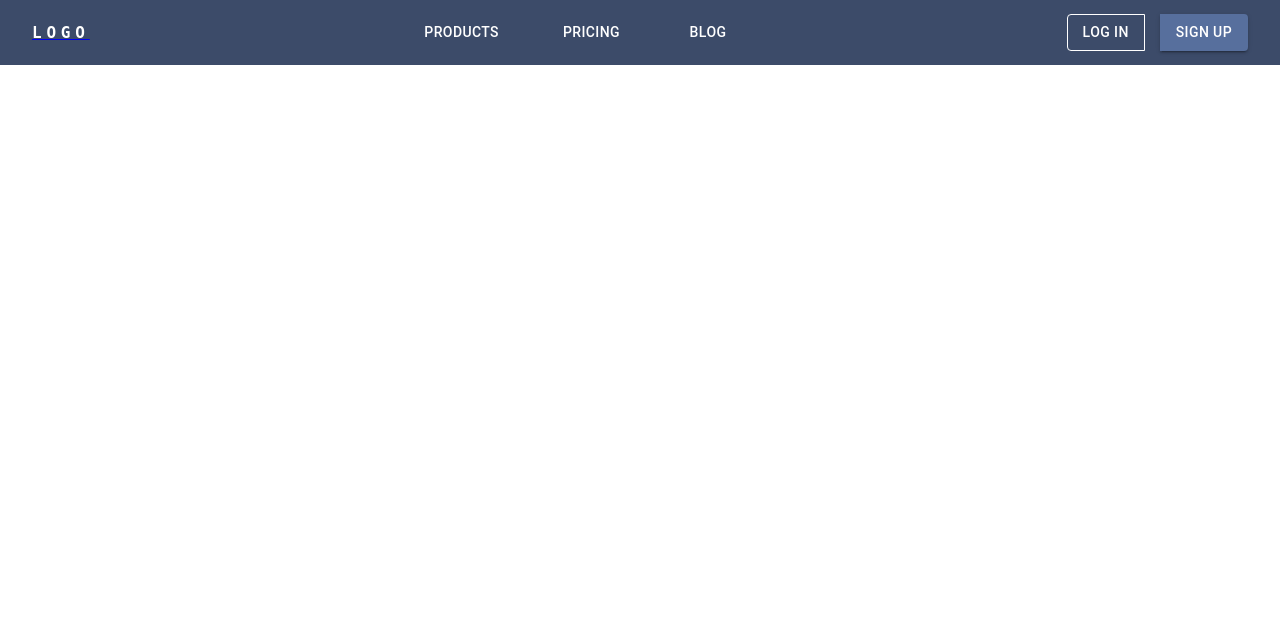
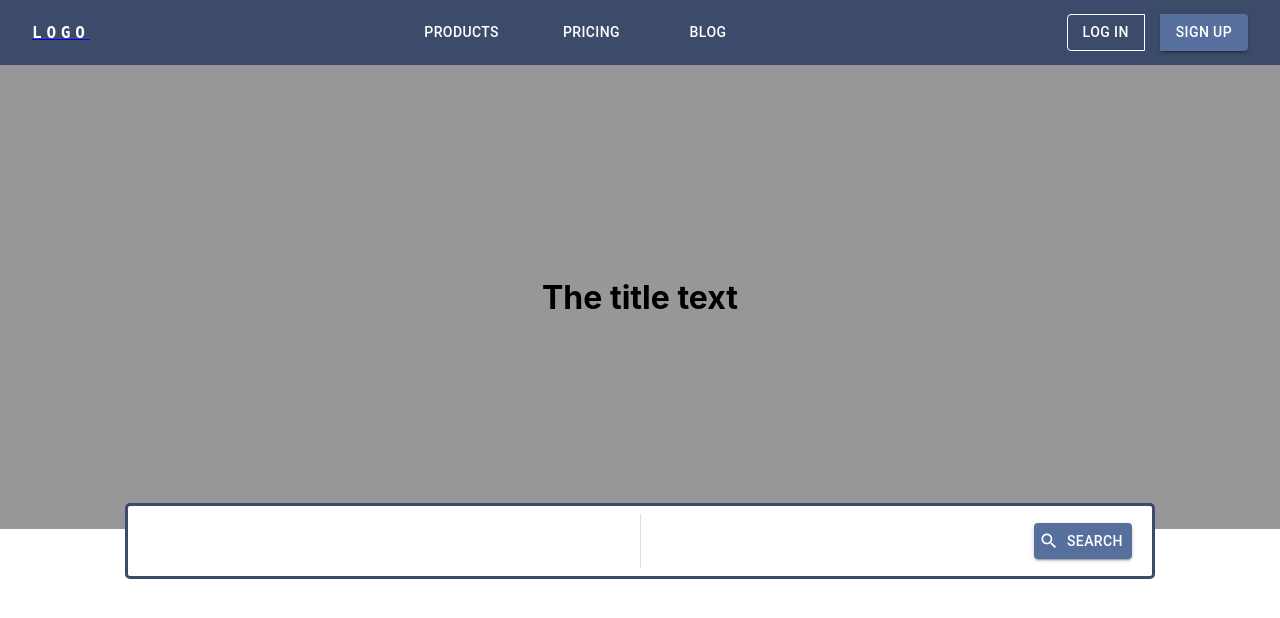
Before and after one commit to dylanoldfield/mirror-comp9900, a React (Create React App) app in the folder client/: page / in a window 1280 px wide. Shown: the top 618 px of the page. Built offline with nearby package versions, Linux system fonts and the light colour scheme.

Commit message:
finish header

```diff
--- a/client/package.json
+++ b/client/package.json
@@ -7,9 +7,11 @@
     "@emotion/styled": "^11.10.4",
     "@mui/icons-material": "^5.10.6",
     "@mui/material": "^5.10.6",
+    "@mui/x-date-pickers": "^5.0.2",
     "@testing-library/jest-dom": "^5.16.5",
     "@testing-library/react": "^13.4.0",
     "@testing-library/user-event": "^13.5.0",
+    "dayjs": "^1.11.5",
     "react": "^18.2.0",
     "react-dom": "^18.2.0",
     "react-router-dom": "^6.4.0",
--- a/client/src/App.js
+++ b/client/src/App.js
@@ -1,12 +1,12 @@
 import './App.css';
-import NavBar from './components/NavBar';
+import Landing from './pages/Landing/Landing';
 import { BrowserRouter, Routes, Route } from 'react-router-dom';
 
 function App() {
   return (
     <BrowserRouter>
       <Routes>
-        <Route path="/" element={<NavBar />} />
+        <Route path="/" element={<Landing />} />
       </Routes>
     </BrowserRouter>
   );
--- /dev/null
+++ b/client/src/components/Header/Header.css
@@ -0,0 +1,51 @@
+.header {
+  width: 100vw;
+  background-color: #979797;
+  height: 464px;
+  position: relative;
+  display: flex;
+  flex-direction: column;
+  justify-content: center;
+  align-items: center;
+}
+
+.header .title {
+  margin: 0;
+}
+
+.header .search_container {
+  position: absolute;
+  width: 80%;
+  height: 70px;
+  bottom: -50px;
+  display: flex;
+  background-color: white;
+  border: 3px solid #3c4b69;
+  border-radius: 5px;
+}
+
+.header .search_container .search_box {
+  display: flex;
+  align-items: center;
+  flex: 1;
+}
+
+.header .search_container .search_box input {
+  flex: 1;
+  outline: none;
+  font-size: 24px;
+  background-color: transparent;
+  border: none;
+  margin-left: 20px;
+  color: #7b7b7b;
+}
+
+.header .search_container .search_box .search_button {
+  width: 100px;
+  margin: 0 20px;
+  background-color: #576f9d;
+}
+
+.search_box fieldset {
+  border: none;
+}
--- /dev/null
+++ b/client/src/components/Header/Header.jsx
@@ -0,0 +1,39 @@
+import React, { useState } from 'react';
+import { Button, Divider } from '@mui/material';
+import SearchIcon from '@mui/icons-material/Search';
+import TextField from '@mui/material/TextField';
+import { AdapterDayjs } from '@mui/x-date-pickers/AdapterDayjs';
+import { LocalizationProvider } from '@mui/x-date-pickers/LocalizationProvider';
+import { DatePicker } from '@mui/x-date-pickers/DatePicker';
+import './Header.css';
+
+const Header = () => {
+  const [value, setValue] = useState(null);
+  return (
+    <div className="header">
+      <h1 className="title">The title text</h1>
+      <div className="search_container">
+        <div className="search_box">
+          <input type="text" />
+        </div>
+        <Divider orientation="vertical" variant="middle" flexItem />
+        <div className="search_box">
+          <LocalizationProvider dateAdapter={AdapterDayjs}>
+            <DatePicker
+              value={value}
+              onChange={(newValue) => {
+                setValue(newValue);
+              }}
+              renderInput={(params) => <TextField className="search_date" {...params} />}
+            />
+          </LocalizationProvider>
+          <Button startIcon={<SearchIcon />} variant="contained" className="search_button">
+            Search
+          </Button>
+        </div>
+      </div>
+    </div>
+  );
+};
+
+export default Header;
--- a/client/src/components/NavBar.jsx
+++ b/client/src/components/Navbar/NavBar.jsx
@@ -1,18 +1,15 @@
 import React from 'react';
-import AppBar from '@mui/material/AppBar';
 import Box from '@mui/material/Box';
-import Toolbar from '@mui/material/Toolbar';
 import IconButton from '@mui/material/IconButton';
 import Typography from '@mui/material/Typography';
 import Menu from '@mui/material/Menu';
 import MenuItem from '@mui/material/MenuItem';
 import MenuIcon from '@mui/icons-material/Menu';
-import Container from '@mui/material/Container';
 import Button from '@mui/material/Button';
-import AdbIcon from '@mui/icons-material/Adb';
 import ButtonGroup from '@mui/material/ButtonGroup';
 import { Link } from 'react-router-dom';
 import './NavBar.css';
+import UserMenu from './UserMenu';
 
 const pages = ['Products', 'Pricing', 'Blog'];
 
@@ -76,6 +73,7 @@ const NavBar = () => {
             </Button>
           ))}
         </Box>
+        {true ? (
           <ButtonGroup className="button_group">
             <Button variant="outlined" className="login">
               Log in
@@ -84,6 +82,9 @@ const NavBar = () => {
               Sign Up
             </Button>
           </ButtonGroup>
+        ) : (
+          <UserMenu />
+        )}
       </div>
     </div>
   );
--- /dev/null
+++ b/client/src/pages/Landing/Landing.jsx
@@ -0,0 +1,14 @@
+import React from 'react';
+import Navbar from '../../components/Navbar/NavBar';
+import Header from '../../components/Header/Header';
+
+const Landing = () => {
+  return (
+    <>
+      <Navbar />
+      <Header />
+    </>
+  );
+};
+
+export default Landing;
```
Also changed, not shown: client/src/components/Header.jsx (deleted, +0 -7 lines), client/src/pages/Landing.jsx (deleted, +0 -7 lines), client/src/components/Navbar/NavBar.css (renamed from client/src/components/NavBar.css), client/src/components/Navbar/UserMenu.jsx (renamed from client/src/components/UserMenu.jsx), client/src/pages/Landing/Landing.css (added), 1 other file (tests, documents, lock files or other folders). Lines whose indentation alone changed are shown as unchanged.
